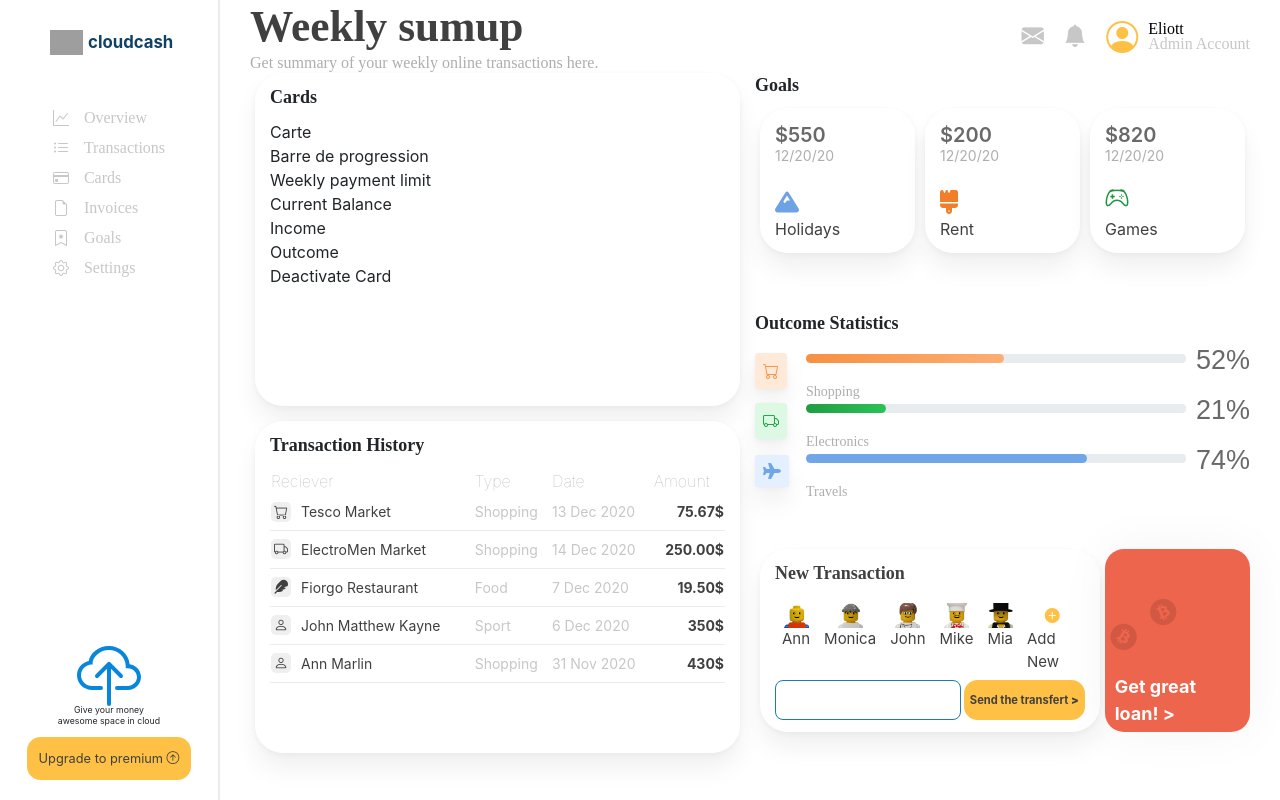
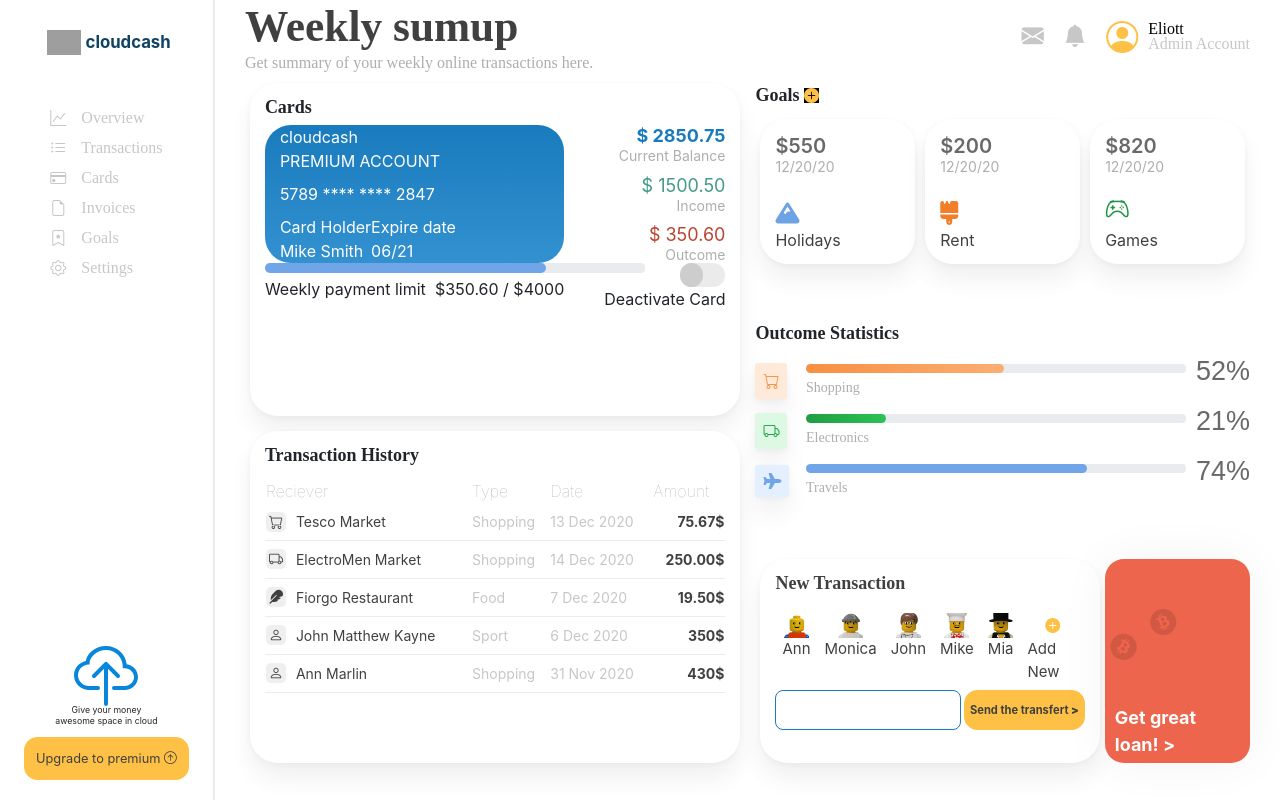
Before and after one commit to eliott11/trainingvue, a Vue app: page / in a window 1280 px wide. Built offline with nearby package versions, Linux system fonts and the light colour scheme; grey boxes are pictures that could not be loaded; a web font is replaced by a local one.

Commit message:
add cards content + fix minor changes
add cards content + fix minor changes

```diff
--- a/src/components/Cards.vue
+++ b/src/components/Cards.vue
@@ -1,21 +1,71 @@
 <template>
   <section class="cards block-shadow">
-      <div>
-          <h4>Cards</h4>
-          <div>
-              <div>Carte</div>
-              <div>
-                  <div>Barre de progression</div>
-                  <div>Weekly payment limit</div>
-              </div>
+    <div class="content-card">
+
+      <h4>Cards</h4>
+
+
+      <div class="top-info"> <!--- Infos top --->
+
+        <div class="card-user"> <!--- Infos card left --->
+          <div class="card-account">
+            <div>cloudcash</div>
+            <div>PREMIUM ACCOUNT</div>
           </div>
-          <div>
-              <div>Current Balance</div>
-              <div>Income</div>
-              <div>Outcome</div>
-              <div>Deactivate Card</div>
+          <div class="card-number">
+            5789 **** **** 2847
           </div>
+          <div class="bot-card">
+            <div class="holder">
+              <div>Card Holder</div>
+              <div>Mike Smith</div>
+            </div>
+            <div class="expire">
+              <div>Expire date</div>
+              <div>06/21</div>
+            </div>
+          </div>
+        </div>
+        <div class="card-stats"> <!--- Stats card right --->
+          <div class="stats-bloc">
+            <div class="balance">$ 2850.75</div>
+            <div class="subtitle-stats">Current Balance</div>
+          </div>
+          <div class="stats-bloc">
+            <div class="income">$ 1500.50</div>
+            <div class="subtitle-stats">Income</div>
+          </div>
+          <div class="stats-bloc">
+            <div class="outcome">$ 350.60</div>
+            <div class="subtitle-stats">Outcome</div>
+          </div>
+        </div>
+
       </div>
+
+
+      <div class="bot-info"> <!--- Infos bottom --->
+        <div>
+          <div class="bar-progress">
+            <div class="progress  mb-1"> <!--- progress bar --->
+              <div class="progress-bar-card" role="progressbar" aria-valuenow="74" aria-valuemin="0" aria-valuemax="100"></div>
+            </div>
+          </div>
+          <div class="stats-bar">
+            <span>Weekly payment limit</span>
+            <span>$350.60 / $4000</span>
+          </div>
+        </div>
+        <div class="btn-desactivate">
+          <!-- <i class="bi bi-toggle-off"></i> -->
+          <div class="btn-ext">
+            <div class="btn-int"></div>
+          </div>
+          <span>Deactivate Card</span>
+        </div>
+      </div>
+
+    </div>
   </section>
 </template>
 
@@ -28,10 +78,101 @@ export default {
 }
 </script>
 
-<!-- Add "scoped" attribute to limit CSS to this component only -->
 <style scoped>
 .cards {
-  margin-bottom:  15px;
+  margin-bottom: 15px;
 }
+.content-card {
+  display: grid;
+  grid-template-rows: 30px 70% 15%;
+}
+.top-info {
+  display: flex;
+  justify-content: space-between;
+  color: #ffffff;
+}
+.card-user {
+  display: flex;
+  flex-direction: column;
+  justify-content: space-between;
 
+  width: 65%;
+  background: linear-gradient(180deg, #197BBD 0%, #3391D0 100%);
+  border-radius: 26px;
+}
+.card-account, .card-number, .bot-card {
+  margin-left: 15px;
+}
+/* Stats card right */
+.balance {
+  color: #197BBD;
+}
+.income {
+  color: #439A86;
+}
+.outcome {
+  color: #BB4430;
+}
+.balance, .income, .outcome {
+  font-size: 18px;
+  line-height: 22px;
+}
+.balance {
+  font-weight: bold;
+}
+.subtitle-stats {
+  color: #AEAEAE;
+  font-size: 14px;
+  line-height: 17px;
+}
+/*  */
+.card-stats {
+  display: flex;
+  flex-direction: column;
+  justify-content: space-between;
+}
+.card-stats, .btn-desactivate {
+  text-align: end;
+}
+.btn-desactivate {
+  display: flex;
+  flex-direction: column;
+  justify-content: center;
+}
+.btn-ext {
+  background: #EBEBEB;
+  border-radius: 13.617px;
+  width: 45.69px;
+  height: 23.45px;
+}
+.btn-int {
+  background: #CDCDCD;
+  border-radius: 13.617px;
+  width: 23.45px;
+  height: 23.45px;
+}
+.btn-int, .btn-ext {
+  align-self: flex-end;
+}
+.bot-info {
+  display: grid;
+  grid-template-columns: 65% 35%;
+}
+.stats-bar {
+  display: flex;
+  justify-content: space-between;
+}
+.bot-card {
+  display: flex;
+}
+/* progressbar */
+.progress { /* progress bar general */
+  height: 9.47px;
+  width: 380px;
+}
+.progress-bar-card { /* progress bar travels filling */
+  background: #70A6E8;
+  border-radius: 10.7766px;
+  width: 74%;
+}
 </style>
--- a/src/components/Content.vue
+++ b/src/components/Content.vue
@@ -38,6 +38,7 @@ export default {
   .pagecontent { /* content general */
     display: flex;
     flex-direction: column;
+    margin-top: 10px;
   }
   .content-pagecontent { /* content in page */
     display: flex;
--- a/src/components/NewTransaction.vue
+++ b/src/components/NewTransaction.vue
@@ -60,6 +60,7 @@ export default {
   display: flex;
   color: #404040;
   justify-content: space-between;
+  height: 100%;
 }
 .transcontent-left { /* content left */
   width: 70%;
--- a/src/components/Pricing.vue
+++ b/src/components/Pricing.vue
@@ -1,6 +1,6 @@
 <template>
   <section class="pricing">
-        <h4>Goals</h4>
+        <h4>Goals <span><i class="bi bi-plus-circle-fill"></i></span></h4>
         <div class="goals-content"> <!--- class generale --->
             <div class="holiday block-shadow"> <!--- general class card --->
                 <div class="price-stats"> <!--- card content top--->
@@ -47,6 +47,17 @@ export default {
 
 <!-- Add "scoped" attribute to limit CSS to this component only -->
 <style scoped>
+.bi-plus-circle-fill { /* icon + */
+    font-size: 15px;
+    color: #FFC145;
+}
+i.bi-plus-circle-fill::before {
+    background-color: black;
+}
+/* span .bi-plus-circle-fill {
+    background-color: black;
+    margin: 5px;
+} */
 .goals-content { /* cards general display */
     display: flex;
     justify-content: space-between;
--- a/src/components/Stats.vue
+++ b/src/components/Stats.vue
@@ -6,7 +6,7 @@
 
       <div class="stats-shopping"> <!--- class card --->
         <div><i class="bi bi-cart"></i></div>
-        <div class="mt-1 mb-1"> <!--- margin card content --->
+        <div class="mt-1 mb-1 bloc-bar"> <!--- margin card content --->
           <div class="bar-progress">
             <div class="progress mb-1"> <!--- progress bar --->
               <div class="progress-bar-shopping" role="progressbar" aria-valuenow="52" aria-valuemin="0" aria-valuemax="100"></div>
@@ -76,6 +76,7 @@ export default {
   font-family: 'Dongle', sans-serif;
   font-size: 26.98px;
   margin-left: 10px;
+  line-height: 10px; /* space line */
 }
 .bi-cart, .bi-truck, .fa-plane { /* property icons */
   box-shadow: 0px 16px 24px rgba(0, 0, 0, 0.06), 0px 2px 6px rgba(0, 0, 0, 0.04), 0px 0px 1px rgba(0, 0, 0, 0.04);
```
